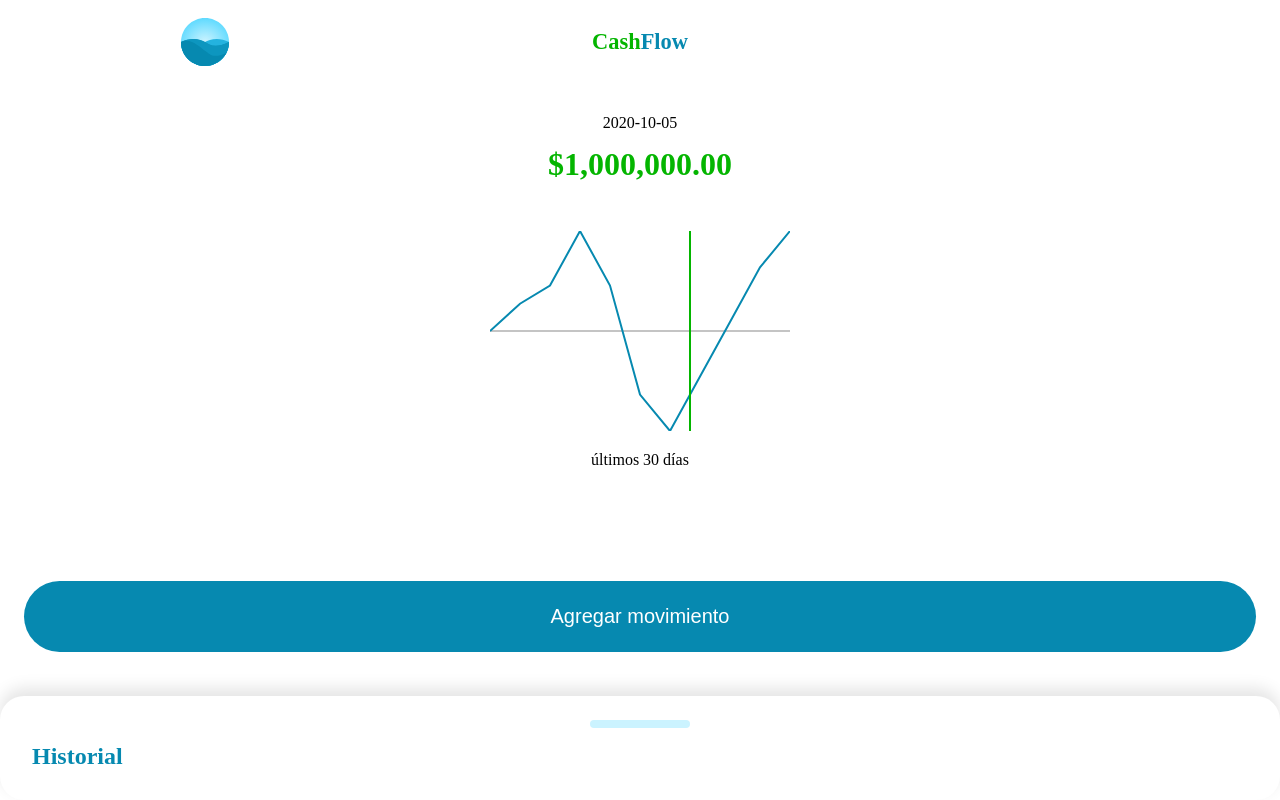
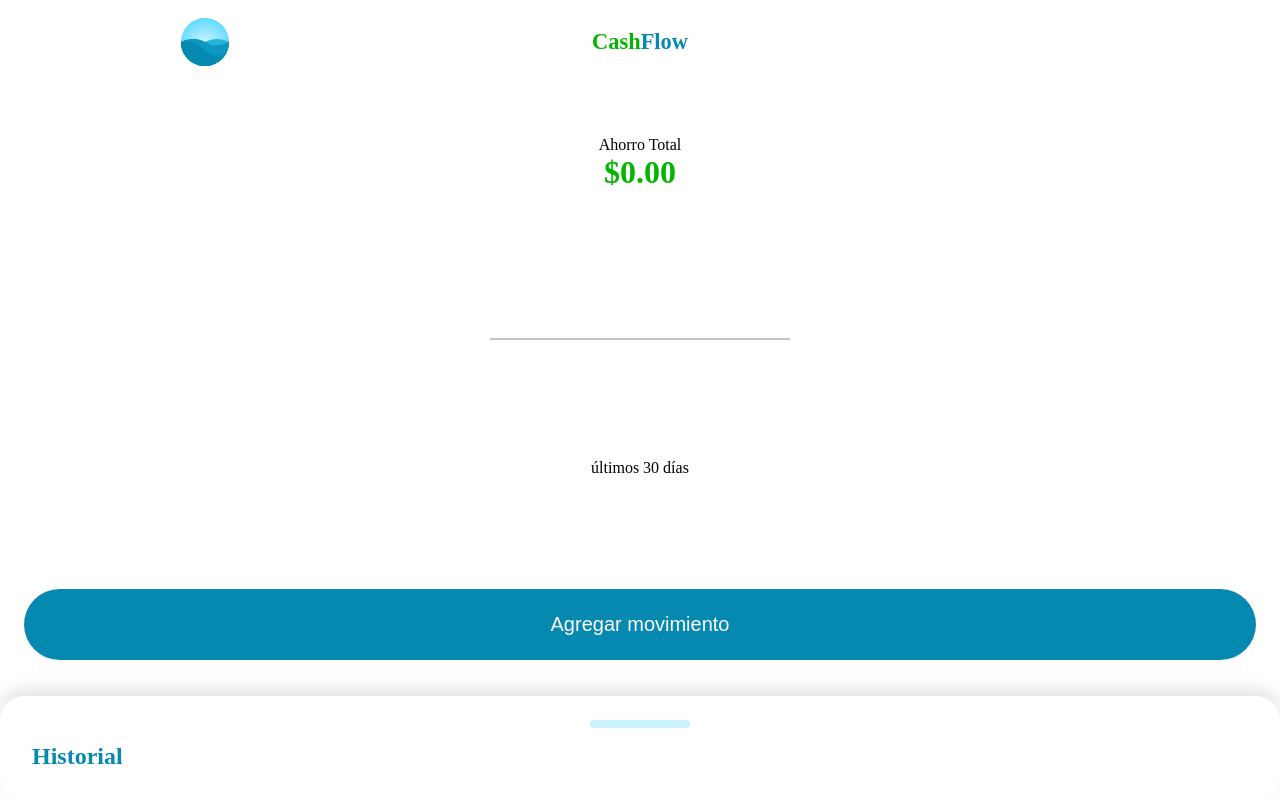
Before and after one commit to Darynka-Tapia/cashflow, a Vue app: page / in a window 1280 px wide. Built offline with nearby package versions, Linux system fonts and the light colour scheme.

Commit message:
update graphic and add emits to add and remove item

```diff
--- a/src/components/Actions.vue
+++ b/src/components/Actions.vue
@@ -9,7 +9,7 @@
         </div>
         <div class="field">
           <label>Monto</label>
-          <input type="number" v-model="amount" />
+          <input type="number" v-model="amount" placeholder="0" />
         </div>
         <div class="field">
           <label>Descripción</label>
@@ -35,17 +35,33 @@
 </template>
 
 <script setup>
-import { ref } from "vue";
+import { ref, defineEmits } from "vue";
 import Modal from "@/components/Modal.vue";
 
 const showModal = ref(false);
 const title = ref("");
-const amount = ref(0);
+const amount = ref(null);
 const description = ref("");
 const movementType = ref("Ingreso");
 
+const emit = defineEmits(["create"]);
+
 const submit = () => {
   showModal.value = false;
+  emit("create", {
+    title: title.value,
+    description: description.value,
+    amount: movementType.value === "Ingreso" ? amount.value : -amount.value,
+    time: new Date(),
+    id: new Date().getTime(),
+  });
+  clean();
+};
+const clean = () => {
+  amount.value = null;
+  title.value = "";
+  description.value = "";
+  movementType.value = "Ingreso";
 };
 </script>
 
--- a/src/components/Home.vue
+++ b/src/components/Home.vue
@@ -8,14 +8,14 @@
         :label="label"
         date-label="2020-10-05"
         :amount="amount"
-        :total-amount="1000000"
+        :total-amount="totalAmount"
       >
         <template #graphic><Graphic :amounts="amounts" /></template>
-        <template #action><Action /></template>
+        <template #action><Action @create="create" /></template>
       </Resume>
     </template>
     <template #movements>
-      <Movements :movements="movements"></Movements>
+      <Movements :movements="movements" @remove="remove"></Movements>
     </template>
   </Layout>
 </template>
@@ -39,102 +39,55 @@ export default {
   },
   data() {
     return {
-      label: null, // "Ahorro Total",
+      label: "Ahorro Total", // "",
       amount: null, // 10000,
-      amounts: [100, 200, 500, 200, -400, -600, -300, 0, 300, 500],
-      movements: [
-        {
-          id: 1,
-          title: "Movimiento 1",
-          description: `Recibi nomina Lorem Ipsum is simply dummy `,
-          amount: 9000,
+      movements: [],
+    };
   },
-        {
-          id: 2,
-          title: "Movimiento 2",
-          description: `Compre en el super Lorem Ipsum is simply
-            dummy text `,
-          amount: -200,
+  mounted() {
+    const movements = JSON.parse(localStorage.getItem("movements"));
+    if (Array.isArray(movements)) {
+      this.movements = movements.map((m) => {
+        return { ...m, time: new Date(m.time) };
+      });
+    }
   },
-        {
-          id: 3,
-          title: "Movimiento 3",
-          description: `Salida al cine por mi cumple
-            Lorem Ipsum is simply `,
-          amount: -800,
+  methods: {
+    create(data) {
+      this.movements.push(data);
+      this.save();
     },
-        {
-          id: 4,
-          title: "Movimiento 4",
-          description: `La descripcion del gasto Lorem Ipsum is simply dummy text
-            of the printing `,
-          amount: 100,
+    remove(id) {
+      this.movements.splice(id, 1);
+      this.save();
     },
-        {
-          id: 4,
-          title: "Movimiento 4",
-          description: `La descripcion del gasto Lorem Ipsum is simply dummy text
-            of the printing `,
-          amount: 100,
+    save() {
+      localStorage.setItem("movements", JSON.stringify(this.movements));
     },
-        {
-          id: 4,
-          title: "Movimiento 4",
-          description: `La descripcion del gasto Lorem Ipsum is simply dummy text
-            of the printing `,
-          amount: 100,
   },
-        {
-          id: 4,
-          title: "Movimiento 4",
-          description: `La descripcion del gasto Lorem Ipsum is simply dummy text
-            of the printing `,
-          amount: 100,
+  computed: {
+    amounts() {
+      const lastDays = this.movements
+        .filter((m) => {
+          const today = new Date();
+          const oldDate = today.setDate(today.getDate() - 30);
+          return m.time > oldDate;
+        })
+        .map((m) => m.amount);
+
+      return lastDays.map((m, i) => {
+        const lastMovements = lastDays.slice(0, i + 1);
+        return lastMovements.reduce((suma, movement) => {
+          return suma + movement;
+        }, 0);
+      });
     },
-        {
-          id: 4,
-          title: "Movimiento 4",
-          description: `La descripcion del gasto Lorem Ipsum is simply dummy text
-            of the printing `,
-          amount: 100,
+    totalAmount() {
+      const result = this.movements.reduce((suma, m) => {
+        return suma + m.amount;
+      }, 0);
+      return result;
     },
-        {
-          id: 4,
-          title: "Movimiento 4",
-          description: `La descripcion del gasto Lorem Ipsum is simply dummy text
-            of the printing `,
-          amount: 100,
-        },
-        {
-          id: 4,
-          title: "Movimiento 4",
-          description: `La descripcion del gasto Lorem Ipsum is simply dummy text
-            of the printing `,
-          amount: 100,
-        },
-        {
-          id: 4,
-          title: "Movimiento 4",
-          description: `La descripcion del gasto Lorem Ipsum is simply dummy text
-            of the printing `,
-          amount: 100,
-        },
-        {
-          id: 4,
-          title: "Movimiento 4",
-          description: `La descripcion del gasto Lorem Ipsum is simply dummy text
-            of the printing `,
-          amount: 100,
-        },
-        {
-          id: 4,
-          title: "Movimiento 4",
-          description: `La descripcion del gasto Lorem Ipsum is simply dummy text
-            of the printing `,
-          amount: 100,
-        },
-      ],
-    };
   },
 };
 </script>
--- a/src/components/movements/Index.vue
+++ b/src/components/movements/Index.vue
@@ -2,20 +2,20 @@
   <div class="movements">
     <div class="content">
       <Movement
-        v-for="{ id, title, description, amount } in movements"
+        v-for="({ id, title, description, amount }, index) in movements"
         :key="id"
         :id="id"
         :title="title"
         :description="description"
         :amount="amount"
-        @remove="remove"
+        @click="remove(index)"
       />
     </div>
   </div>
 </template>
 
 <script setup>
-import { toRefs, defineProps } from "vue";
+import { toRefs, defineProps, defineEmits } from "vue";
 import Movement from "./Movement";
 
 const props = defineProps({
@@ -26,9 +26,10 @@ const props = defineProps({
 });
 
 const { movements } = toRefs(props);
+const emit = defineEmits(["remove"]);
 
 const remove = (id) => {
-  console.log("console desde el emit", id);
+  emit("remove", id);
 };
 </script>
 
--- a/src/components/movements/Movement.vue
+++ b/src/components/movements/Movement.vue
@@ -17,7 +17,7 @@
 </template>
 
 <script setup>
-import { toRefs, defineProps, defineEmits, computed } from "vue";
+import { toRefs, defineProps, computed } from "vue";
 
 const props = defineProps({
   id: { type: Number },
@@ -40,9 +40,8 @@ const amountCurrency = computed(() => {
   return currencyFormatter.format(amount.value);
 });
 
-const emit = defineEmits(["remove"]);
 const remove = () => {
-  emit("remove", id.value);
+  console.log("remove movement");
 };
 </script>
 
--- a/src/components/resume/Graphic.vue
+++ b/src/components/resume/Graphic.vue
@@ -1,6 +1,11 @@
 <template>
   <div>
-    <svg viewBox="0 0 300 200">
+    <svg
+      @touchstart="tap"
+      @touchmove="tap"
+      @touchend="untap"
+      viewBox="0 0 300 200"
+    >
       <line
         stroke="#c4c4c4"
         stroke-width="2"
@@ -16,21 +21,21 @@
         :points="points"
       />
       <line
+        v-show="showPointer"
         stroke="#04b500"
         stroke-width="2"
-        x1="200"
+        :x1="pointer"
         y1="0"
-        x2="200"
+        :x2="pointer"
         y2="200"
       />
     </svg>
     <p>últimos 30 días</p>
-    <!-- <p>{{ points }}</p> -->
   </div>
 </template>
 
 <script setup>
-import { defineProps, toRefs, computed } from "vue";
+import { defineProps, toRefs, computed, ref } from "vue";
 const props = defineProps({
   amounts: {
     type: Array,
@@ -55,8 +60,22 @@ const points = computed(() => {
     const x = (300 / total) * (i + 1);
     const y = amountToPixels(amount);
     return `${points} ${x},${y}`;
-  }, "0,100");
+  }, `0, ${amountToPixels(amounts.value.length ? amounts.value[0] : 0)}`);
 });
+
+const showPointer = ref(false);
+const pointer = ref(0);
+
+const tap = ({ target, touches }) => {
+  showPointer.value = true;
+  const elementWidth = target.getBoundingClientRect().width;
+  const elementX = target.getBoundingClientRect().x;
+  const touchX = touches[0].clientX;
+  pointer.value = ((touchX - elementX) * 300) / elementWidth;
+};
+const untap = () => {
+  showPointer.value = false;
+};
 </script>
 
 <style scoped>
--- a/src/components/resume/Index.vue
+++ b/src/components/resume/Index.vue
@@ -50,6 +50,7 @@ main {
   align-content: center;
   flex-direction: column;
   width: 100%;
+  margin-top: 30px;
 }
 h1,
 p {
@@ -57,7 +58,6 @@ p {
   text-align: center;
 }
 h1 {
-  margin-top: 14px;
   color: var(--brand-green);
 }
 .graphic,
```
Also changed, not shown: .eslintrc.js. Lines whose indentation alone changed are shown as unchanged.
